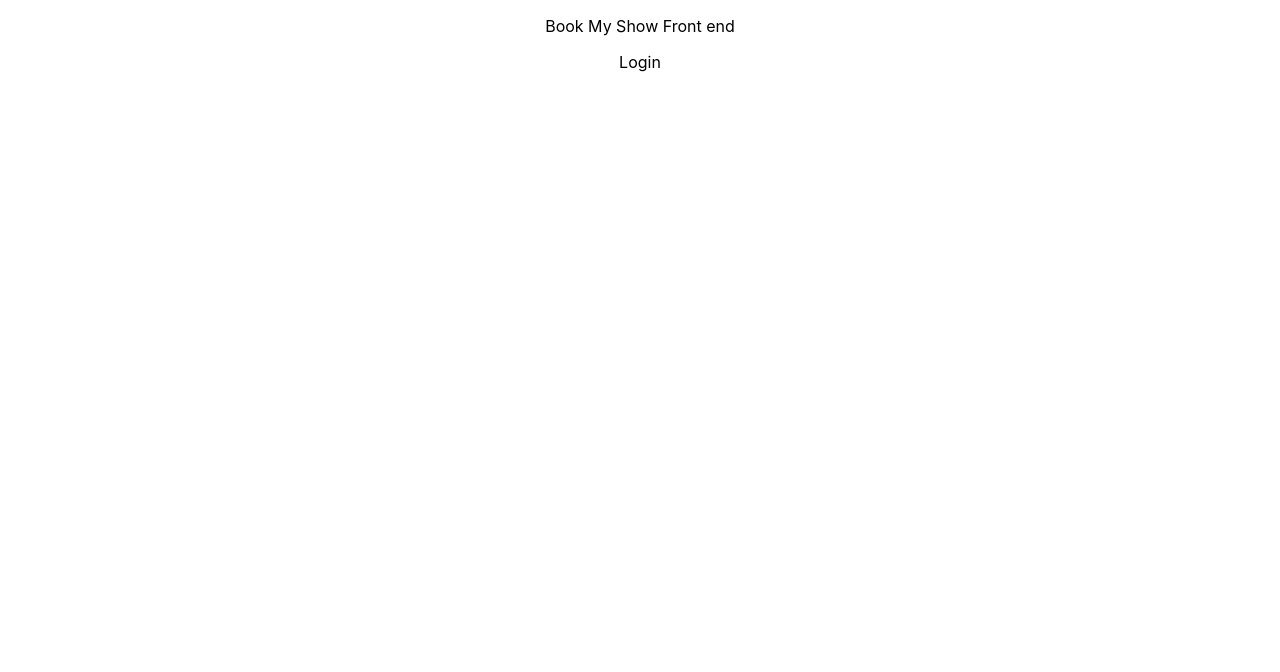
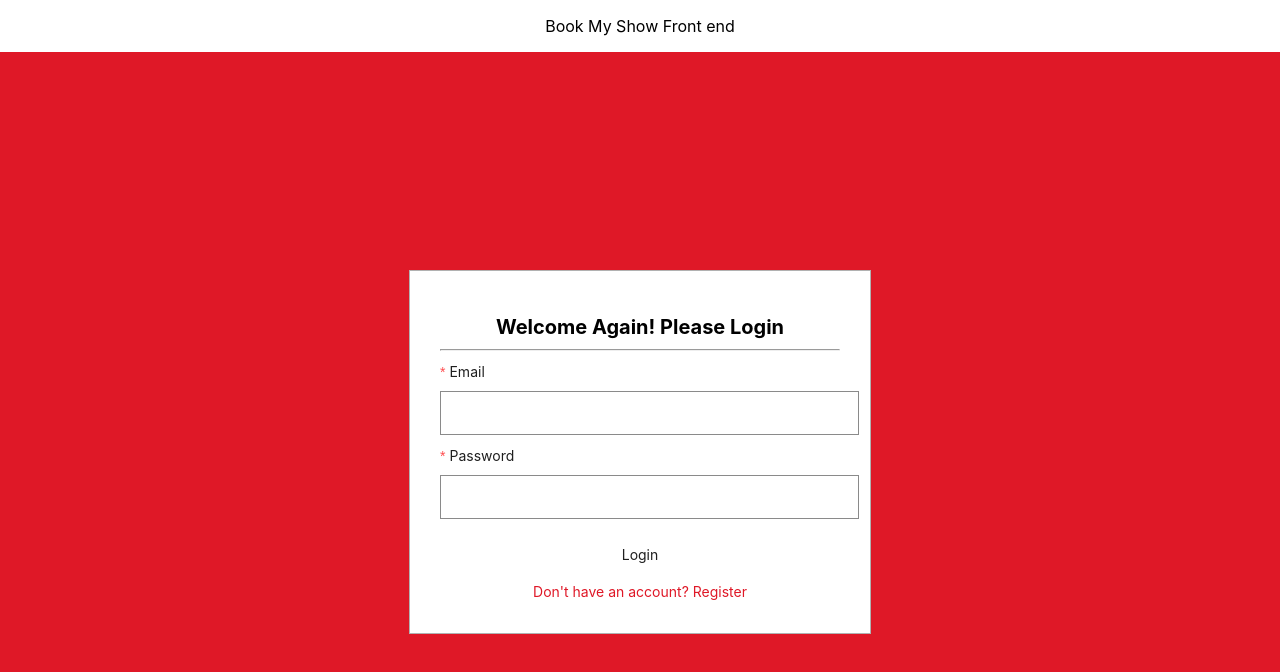
Before and after one commit to swethasuresh-08/BookMyShowProject, a React (Create React App) app in the folder frontend_bms/: page /login in a window 1280 px wide. Shown: the top 672 px of the page. Built offline with nearby package versions, Linux system fonts and the light colour scheme.

Commit message:
Frontend BMS update

```diff
--- a/frontend_bms/package.json
+++ b/frontend_bms/package.json
@@ -6,6 +6,7 @@
     "@testing-library/jest-dom": "^5.17.0",
     "@testing-library/react": "^13.4.0",
     "@testing-library/user-event": "^13.5.0",
+    "antd": "^5.18.1",
     "react": "^18.3.1",
     "react-dom": "^18.3.1",
     "react-router": "^6.23.1",
--- a/frontend_bms/src/App.js
+++ b/frontend_bms/src/App.js
@@ -4,6 +4,12 @@
 import Home from './pages/Home';
 import Login from './pages/Login';
 import Register from './pages/Register';
+
+import './stylesheets/alignments.css'
+import './stylesheets/custom.css'
+import './stylesheets/form-elements.css'
+import './stylesheets/sizes.css'
+import './stylesheets/theme.css'
 
 function App() {
   return (
--- a/frontend_bms/src/pages/Login.js
+++ b/frontend_bms/src/pages/Login.js
@@ -1,10 +1,42 @@
 import React from 'react'
+import {Form,message,Button} from 'antd'
+import { Link } from 'react-router-dom'
 
 function Login() {
+  const onFinish=(values)=>{
+    console.log({values})
+  }
   return (
-    <div>
-      Login
-    </div>
+    <div className="flex justify-center h-screen items-center bg-primary">
+        <div className="card p-3 w-400">
+          <h1 className="text-xl mb-1">Welcome Again! Please Login</h1>
+          <hr />
+          <Form layout="vertical" className="mt-1" onFinish={onFinish}>
+            <Form.Item
+              label="Email"
+              name="email"
+              rules={[{ required: true, message: "Please input your email!" }]}
+            >
+              <input type="email" />
+            </Form.Item>
+            <Form.Item
+              label="Password"
+              name="password"
+              rules={[{ required: true, message: "Please input your password!" }]}
+            >
+              <input type="password" />
+            </Form.Item>
+
+            <div className="flex flex-col mt-2 gap-1">
+              <Button fullWidth  type="submit">Login</Button>
+              <Link to="/register" className="text-primary">
+                Don't have an account? Register
+              </Link>
+            </div>
+          </Form>
+        </div>
+      </div>
+
   )
 }
 
--- /dev/null
+++ b/frontend_bms/src/stylesheets/alignments.css
@@ -0,0 +1,159 @@
+/* Flex related classes */
+.flex {
+    display: flex;
+  }
+
+  .flex-row {
+    flex-direction: row;
+  }
+
+  .flex-col {
+    flex-direction: column;
+  }
+
+  .justify-center {
+    justify-content: center;
+  }
+
+  .justify-between {
+    justify-content: space-between;
+  }
+  .m-4{
+    margin-left : 21rem
+  }
+
+  .justify-end {
+    justify-content: end;
+  }
+
+  .items-center {
+    align-items: center;
+  }
+
+  .items-end {
+    align-items: end;
+  }
+
+  .items-between {
+    align-items: space-between;
+  }
+
+  /* Margins */
+
+  .m-1 {
+    margin: 10px;
+  }
+
+  .m-2 {
+    margin: 20px;
+  }
+
+  .m-3 {
+    margin: 30px;
+  }
+
+  .mt-1 {
+    margin-top: 10px;
+  }
+  .mt-2 {
+    margin-top: 20px;
+  }
+  .mt-3 {
+    margin-top: 30px;
+  }
+
+  .mb-1 {
+    margin-bottom: 10px;
+  }
+  .mb-2 {
+    margin-bottom: 20px;
+  }
+  .mb-3 {
+    margin-bottom: 30px;
+  }
+
+  .mr-1 {
+    margin-right: 10px;
+  }
+  .mr-2 {
+    margin-right: 20px;
+  }
+  .mr-3 {
+    margin-right: 30px;
+  }
+
+  .ml-1 {
+    margin-left: 10px;
+  }
+  .ml-2 {
+    margin-left: 20px;
+  }
+  .ml-3 {
+    margin-left: 30px;
+  }
+
+  /* Paddings */
+
+  .p-1 {
+    padding: 10px;
+  }
+  .p-2 {
+    padding: 20px;
+  }
+  .p-3 {
+    padding: 30px;
+  }
+
+  .pt-1 {
+    padding-top: 10px;
+  }
+  .pt-2 {
+    padding-top: 20px;
+  }
+  .pt-3 {
+    padding-top: 30px;
+  }
+
+  .pb-1 {
+    padding-bottom: 10px;
+  }
+  .pb-2 {
+    padding-bottom: 20px;
+  }
+  .pb-3 {
+    padding-bottom: 30px;
+  }
+
+  .pr-1 {
+    padding-right: 10px;
+  }
+  .pr-2 {
+    padding-right: 20px;
+  }
+  .pr-3 {
+    padding-right: 30px;
+  }
+
+  .pl-1 {
+    padding-left: 10px;
+  }
+  .pl-2 {
+    padding-left: 20px;
+  }
+  .pl-3 {
+    padding-left: 30px;
+  }
+
+  /* spaces */
+
+  .gap-1 {
+    gap: 10px;
+  }
+
+  .gap-2 {
+    gap: 20px;
+  }
+
+  .gap-3 {
+    gap: 30px;
+  }
--- /dev/null
+++ b/frontend_bms/src/stylesheets/custom.css
@@ -0,0 +1,108 @@
+.card {
+    background-color: white;
+    border: 1px solid #b1b1b1;
+  }
+
+  .w-400 {
+    width: 400px;
+  }
+
+  .content {
+    min-height: 85vh;
+    border: 1px solid #b1b1b1;
+  }
+
+  .underline {
+    text-decoration: underline;
+    cursor: pointer;
+  }
+
+  .cursor-pointer {
+    cursor: pointer;
+  }
+
+  .uppercase {
+    text-transform: uppercase;
+  }
+
+  i {
+    font-size: 20px;
+  }
+
+  table {
+    border: 1px solid #b1b1b1;
+  }
+  thead th {
+    border-bottom: 1px solid #b1b1b1 !important;
+    text-transform: uppercase;
+  }
+
+  .search-input {
+    height: 60px;
+    border-radius: 5px;
+  }
+
+  .divider {
+    border-bottom: 1px solid #e1e1e1;
+    margin: 10px 0;
+  }
+
+  /* seats */
+
+  .seat {
+    height: 30px;
+    width: 50px;
+    display: flex;
+    justify-content: center;
+    align-items: center;
+    border : 1px solid #b1b1b1;
+    cursor: pointer;
+  }
+
+
+  .selected-seat {
+    background-color: #118838;
+  }
+
+  .selected-seat h1 {
+    color: white !important;
+  }
+
+  .booked-seat {
+    background-color: #b1b1b1;
+    cursor: not-allowed;
+    pointer-events: none;
+  }
+
+  /* loader  */
+
+  .loader-parent {
+    position: fixed;
+    background-color: black;
+    inset: 0;
+    opacity: 0.8;
+    display: flex;
+    justify-content: center;
+    align-items: center;
+    z-index: 999999;
+  }
+
+  .loader {
+    height: 30px;
+    width: 30px;
+    border: 4px solid var(--colour-secondary);
+    border-top-color: var(--colour-primary);
+    border-radius: 50%;
+    animation: loader-anim 1s linear infinite;
+  }
+
+  /* loader animation */
+
+  @keyframes loader-anim {
+    0% {
+      transform: rotate(0deg);
+    }
+    100% {
+      transform: rotate(360deg);
+    }
+  }
--- /dev/null
+++ b/frontend_bms/src/stylesheets/form-elements.css
@@ -0,0 +1,20 @@
+input , textarea , select{
+    height: 40px;
+    padding-left: 15px;
+    border: 1px solid #8a8a8a;
+    width: 100%;
+}
+
+input:focus , textarea:focus , select:focus{
+    outline: none;
+    border: 1px solid #373737;
+}
+
+textarea{
+    min-height: 100px;
+    padding: 15px;
+}
+
+.ant-form-item{
+    margin-bottom: 10px;
+}
--- /dev/null
+++ b/frontend_bms/src/stylesheets/sizes.css
@@ -0,0 +1,46 @@
+.h-screen{
+    height: 100vh;
+}
+
+.w-screen{
+    width: 100vw;
+}
+.w-full{
+    width: 100%;
+}
+.w-50{
+    width: 80%;
+}
+
+
+.text-sm {
+    font-size: 14px;
+}
+
+.text-md {
+    font-size: 16px;
+}
+
+.text-lg {
+    font-size: 18px;
+}
+
+.text-xl {
+    font-size: 20px;
+}
+
+.text-2xl {
+    font-size: 24px;
+}
+
+.text-3xl {
+    font-size: 30px;
+}
+
+.border {
+    border-width: 1px;
+}
+
+.br-1 {
+    border-radius: 4px;
+}
--- /dev/null
+++ b/frontend_bms/src/stylesheets/theme.css
@@ -0,0 +1,52 @@
+:root {
+    --colour-primary: #DF1827;
+    --colour-secondary: #e6b412;
+}
+
+.bg-primary {
+    background-color: var(--colour-primary);
+}
+
+.bg-secondary {
+    background-color: var(--colour-secondary);
+}
+
+.bg-error{
+    background-color: #ff0000;
+}
+
+.bg-warning{
+    background-color: #a2840e;
+}
+
+.bg-white{
+    background-color: white;
+}
+
+.bg-black{
+    background-color: black;
+}
+
+.text-primary {
+    color: var(--colour-primary) !important;
+}
+
+.text-secondary {
+    color: var(--colour-secondary);
+}
+
+.text-black{
+    color: #000;
+}
+
+.text-white{
+    color: #fff;
+}
+
+.border-primary {
+    border-color: var(--colour-primary);
+}
+
+.border-secondary {
+    border-color: var(--colour-secondary);
+}
```
Also changed, not shown: 1 other file (tests, documents, lock files or other folders).
